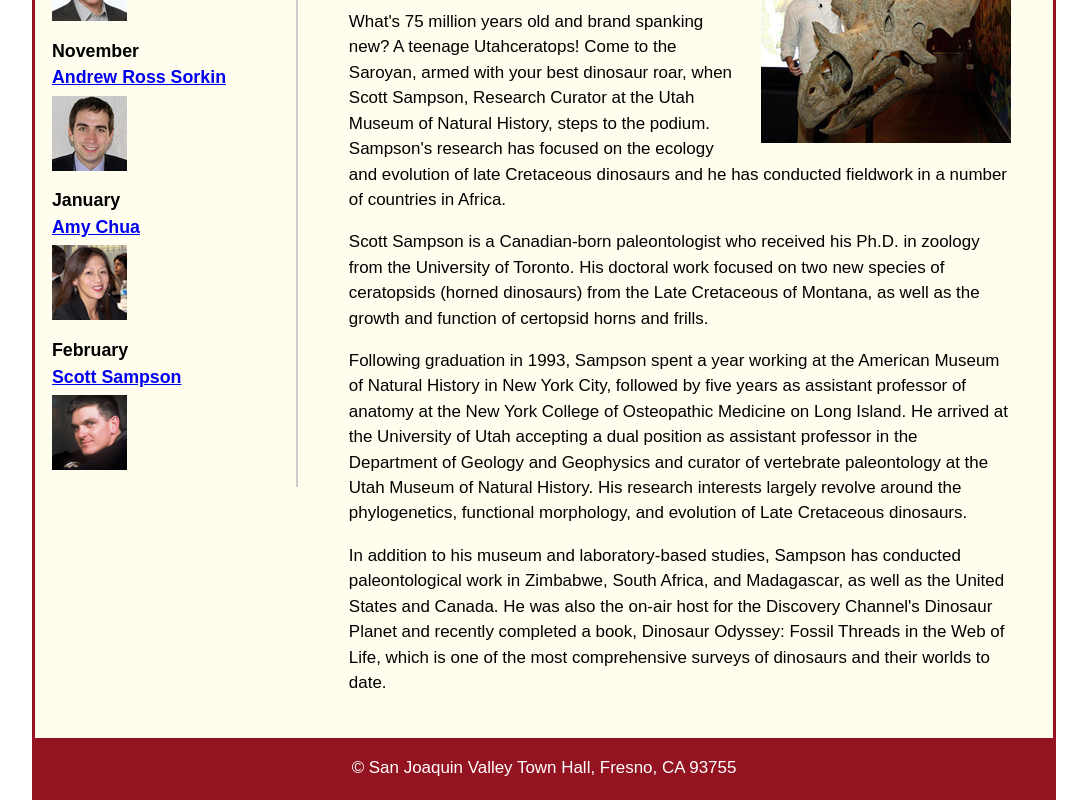
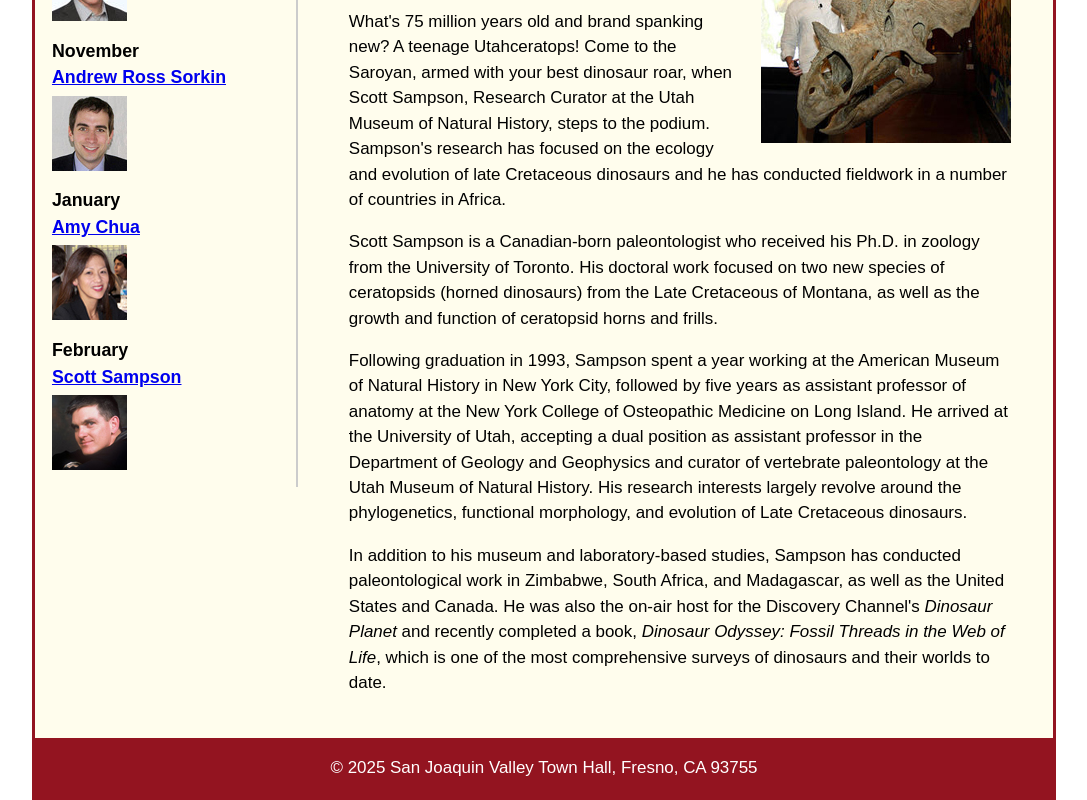
Before and after one commit to Mystikal17/A08, a plain HTML site: page speakers/sampson.html in a window 1280 px wide. Shown: the part 306-1106 px from the top of the page, without its empty margins (96-1183 px from the left). Drawn offline with Linux system fonts and the light colour scheme.

Commit message:
Update sampson.html

```diff
--- a/speakers/sampson.html
+++ b/speakers/sampson.html
@@ -3,9 +3,9 @@
 
 <head>
     <meta charset="utf-8">
-	<title>San Joaquin Valley Town Hall</title>
     <meta name="viewport" content="width=device-width, initial-scale=1">
-	<link rel="icon" href="../images/favicon.ico">
+    <title>San Joaquin Valley Town Hall - Scott Sampson</title>
+    <link rel="shortcut icon" href="../images/favicon.ico">
     <link rel="stylesheet" href="../styles/main.css">
 </head>
 
@@ -15,49 +15,57 @@
     <h2>San Joaquin Valley Town Hall</h2>
     <h3>Celebrating our <span class="shadow">75<sup>th</sup></span> Year</h3>
 </header>
+
 <main>
     <aside>
         <h2>Guest speakers</h2>
-			<h3>October<br><a href="../speakers/brancaccio.html">David Brancaccio</a></h3>
+        <h3>October<br><a href="brancaccio.html">David Brancaccio</a></h3>
         <img src="../images/brancaccio75.jpg" alt="David Brancaccio photo">
-			<h3>November<br><a href="../speakers/sorkin.html">Andrew Ross Sorkin</a></h3>
+        <h3>November<br><a href="sorkin.html">Andrew Ross Sorkin</a></h3>
         <img src="../images/sorkin75.jpg" alt="Andrew Ross Sorkin photo">
-			<h3>January<br><a href="../speakers/chua.html">Amy Chua</a></h3>
+        <h3>January<br><a href="chua.html">Amy Chua</a></h3>
         <img src="../images/chua75.jpg" alt="Amy Chua photo">
-			<h3>February<br><a href="../speakers/sampson.html">Scott Sampson</a></h3>
+        <h3>February<br><a href="sampson.html">Scott Sampson</a></h3>
         <img src="../images/sampson75.jpg" alt="Scott Sampson photo">
     </aside>
+
     <section class="speaker">
+        <article>
             <h1>Fossil Threads in the Web of Life</h1>
-			<article>
             <img src="../images/sampson_dinosaur.jpg" alt="Scott Sampson with dinosaur">
             <h2>February<br>Scott Sampson</h2>
+
             <p>What's 75 million years old and brand spanking new? A teenage Utahceratops! Come to the
                 Saroyan, armed with your best dinosaur roar, when Scott Sampson, Research Curator at the
                 Utah Museum of Natural History, steps to the podium. Sampson's research has focused on the
                 ecology and evolution of late Cretaceous dinosaurs and he has conducted fieldwork in a number
                 of countries in Africa.</p>
+
             <p>Scott Sampson is a Canadian-born paleontologist who received his Ph.D. in zoology from the
                 University of Toronto. His doctoral work focused on two new species of ceratopsids (horned
-				   dinosaurs) from the Late Cretaceous of Montana, as well as the growth and function of certopsid
+                dinosaurs) from the Late Cretaceous of Montana, as well as the growth and function of ceratopsid
                 horns and frills.</p>
+
             <p>Following graduation in 1993, Sampson spent a year working at the American Museum of Natural
                 History in New York City, followed by five years as assistant professor of anatomy at the New
-				   York College of Osteopathic Medicine on Long Island. He arrived at the University of Utah
+                York College of Osteopathic Medicine on Long Island. He arrived at the University of Utah,
                 accepting a dual position as assistant professor in the Department of Geology and Geophysics
                 and curator of vertebrate paleontology at the Utah Museum of Natural History. His research
                 interests largely revolve around the phylogenetics, functional morphology, and evolution of
                 Late Cretaceous dinosaurs.</p>
+
             <p>In addition to his museum and laboratory-based studies, Sampson has conducted paleontological
                 work in Zimbabwe, South Africa, and Madagascar, as well as the United States and Canada. He was
-				   also the on-air host for the Discovery Channel's Dinosaur Planet and recently completed a book,
-				   Dinosaur Odyssey: Fossil Threads in the Web of Life, which is one of the most
+                also the on-air host for the Discovery Channel's <em>Dinosaur Planet</em> and recently completed a book,
+                <em>Dinosaur Odyssey: Fossil Threads in the Web of Life</em>, which is one of the most
                 comprehensive surveys of dinosaurs and their worlds to date.</p>
+
         </article>
     </section>
 </main>
+
 <footer>
-		<p>&copy; San Joaquin Valley Town Hall, Fresno, CA 93755</p>
+    <p>&copy; 2025 San Joaquin Valley Town Hall, Fresno, CA 93755</p>
 </footer>
 </body>
 </html>
```
Lines whose indentation alone changed are shown as unchanged.
